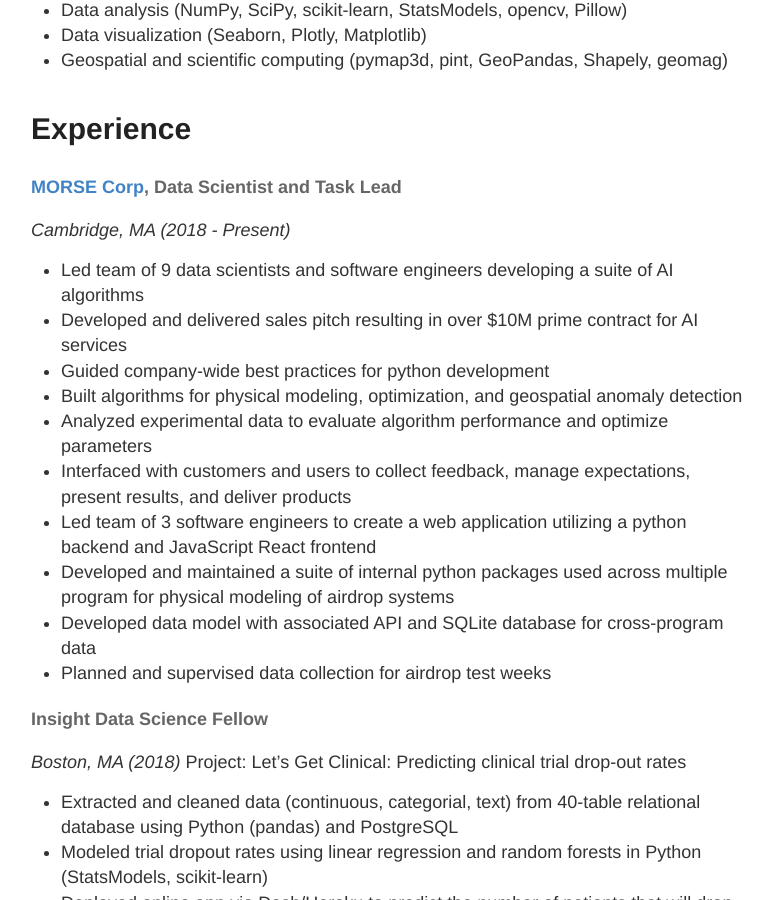
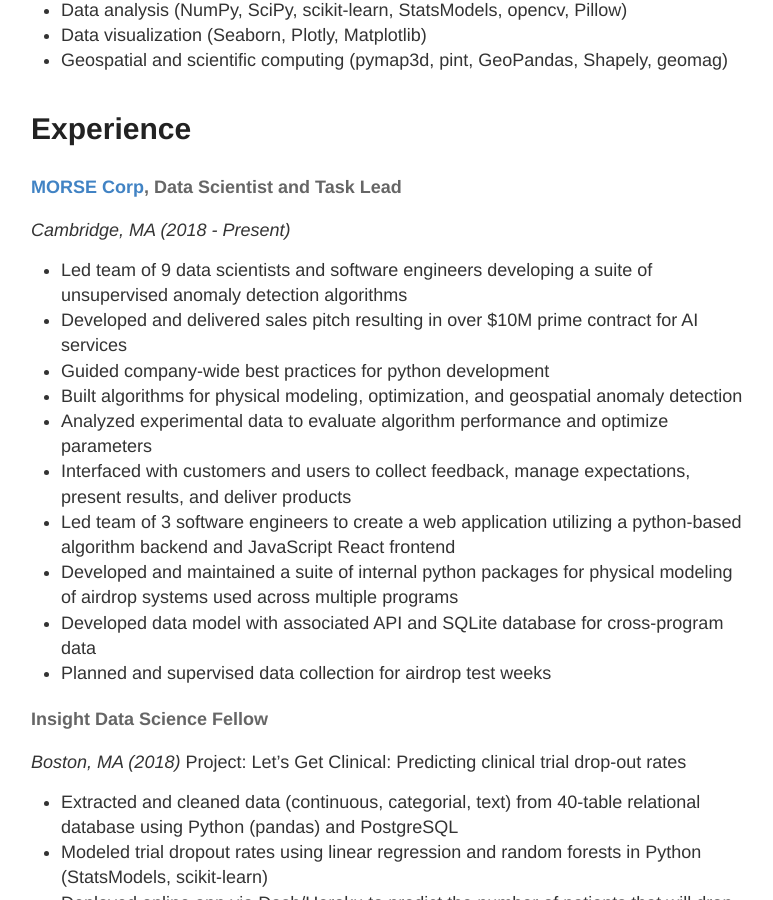
Before and after one commit to lenabradley/lenabradley.github.io, a Jekyll site: the page built from about.md, in a window 1280 px wide and 900 px high, scrolled down 1176 px. Shown: the whole window, without its empty margins (249-1022 px from the left). Built offline with Jekyll 4.4.1, drawn with Linux system fonts in a browser that asks for light colours; some of the changed text lies outside the part shown.

Commit message:
udpate resume

```diff
--- a/about.md
+++ b/about.md
@@ -39,14 +39,14 @@ B.S. with Honors in Physics, Minors in Biomedical Engineering & Mathematics
 # Experience
 #### [MORSE Corp](https://www.morsecorp.com/), Data Scientist and Task Lead
 _Cambridge, MA (2018 - Present)_
-* Led team of 9 data scientists and software engineers developing a suite of AI algorithms
+* Led team of 9 data scientists and software engineers developing a suite of unsupervised anomaly detection algorithms
 * Developed and delivered sales pitch resulting in over $10M prime contract for AI services
 * Guided company-wide best practices for python development
 * Built algorithms for physical modeling, optimization, and geospatial anomaly detection
 * Analyzed experimental data to evaluate algorithm performance and optimize parameters
 * Interfaced with customers and users to collect feedback, manage expectations, present results, and deliver products
-* Led team of 3 software engineers to create a web application utilizing a python backend and JavaScript React frontend
-* Developed and maintained a suite of internal python packages used across multiple program for physical modeling of airdrop systems
+* Led team of 3 software engineers to create a web application utilizing a python-based algorithm backend and JavaScript React frontend
+* Developed and maintained a suite of internal python packages for physical modeling of airdrop systems used across multiple programs
 * Developed data model with associated API and SQLite database for cross-program data
 * Planned and supervised data collection for airdrop test weeks
 
```
Also changed, not shown: other parts of about.md (+3 -2 lines).
